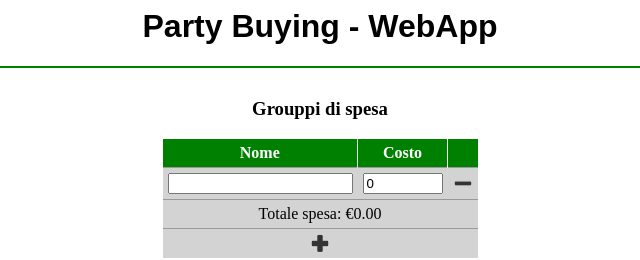
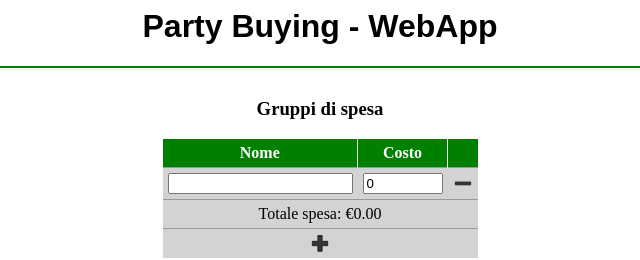
Before and after one commit to sfcoding/partyBuying, a website: page index.html in a window 1280 px wide. Shown: the top 260 px of the page, 320-960 px from the left. Drawn offline with Linux system fonts and the light colour scheme.

Commit message:
fix a grammatic error in the title

```diff
--- a/index.html
+++ b/index.html
@@ -9,7 +9,7 @@
   </div>
   <div ng-app="" ng-controller="groupController" class="main">
     <div class="gruppi">
-      <h3>Grouppi di spesa</h3>
+      <h3>Gruppi di spesa</h3>
       <table>
         <tr>
           <th>Nome</th>
```
